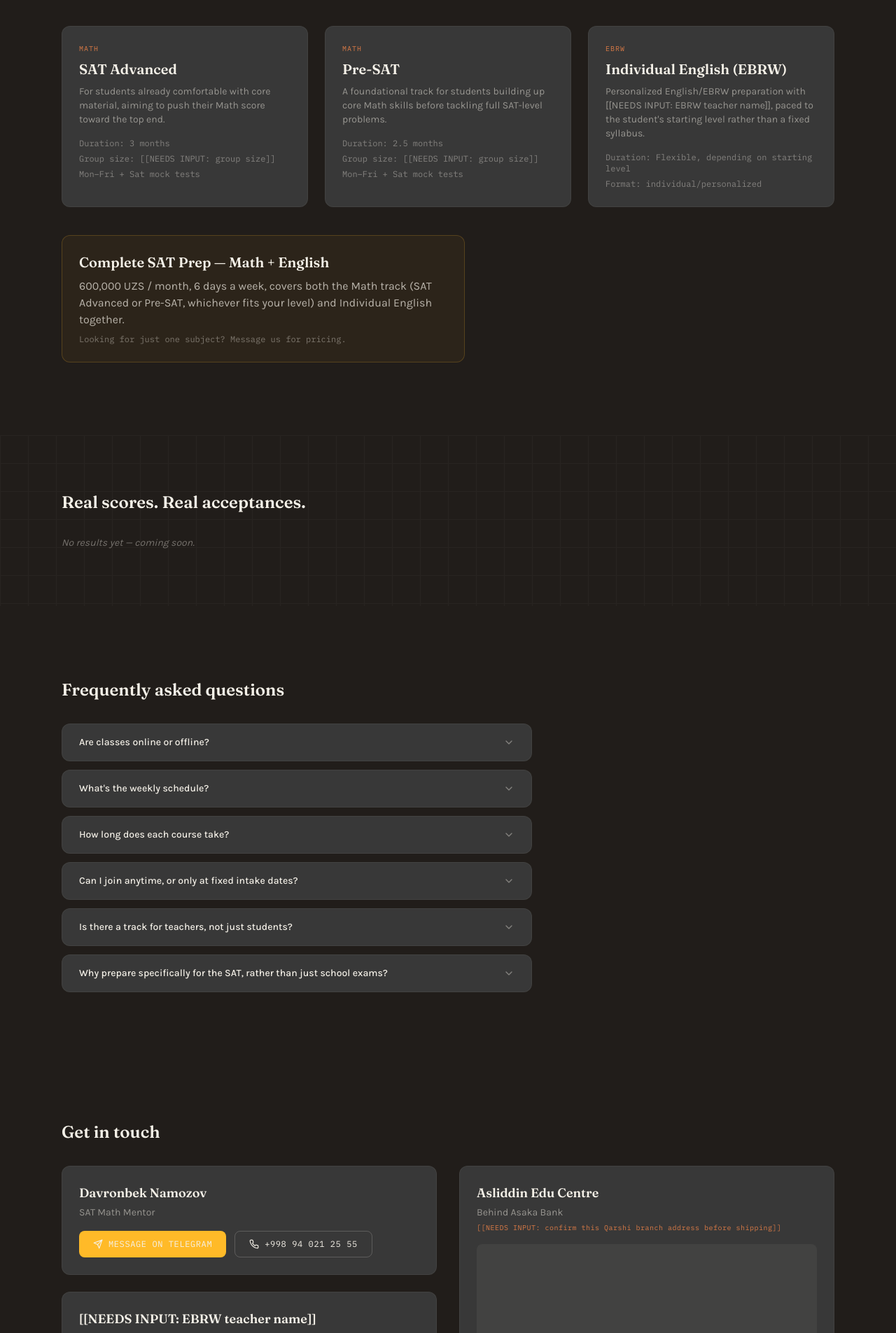
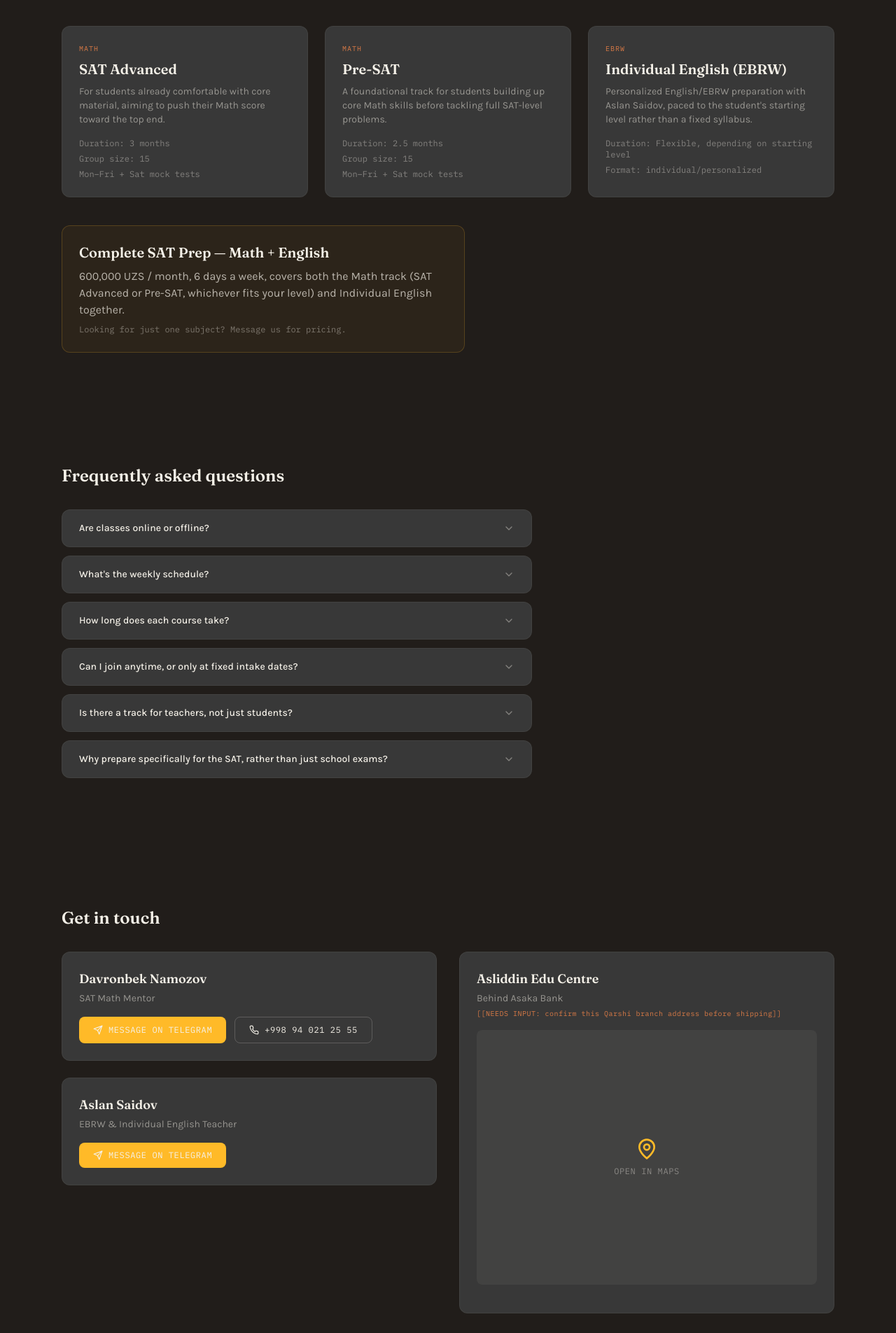
Before and after one commit to asadbektillayev7-byte/SAT-math-website, a Next.js app: page /en/courses in a window 1280 px wide. Shown: the part 706-2611 px from the top of the page at 70% size. Built offline with nearby package versions, Linux system fonts and the light colour scheme; no server answers.

Commit message:
Round 2 fixes: standalone results page, sheets parser fix, Aslan Saidov, group sizes, Uzbek corrections

```diff
--- a/app/[locale]/courses/courses-content.tsx
+++ b/app/[locale]/courses/courses-content.tsx
@@ -4,18 +4,15 @@ import { useState } from "react";
 import Link from "next/link";
 import { Send, MapPin } from "lucide-react";
 import AudienceToggle from "@/components/audience-toggle";
-import ResultsGridClient from "@/components/results-grid-client";
 import FaqSection from "@/components/faq-section";
 import { contacts } from "@/data/contacts";
-import type { StudentResult } from "@/lib/sheets";
 
 type Props = {
   locale: string;
   messages: Record<string, string>;
-  results: StudentResult[];
 };
 
-export default function CoursesContent({ locale, messages, results }: Props) {
+export default function CoursesContent({ locale, messages }: Props) {
   const [audience, setAudience] = useState<"students" | "teachers">("students");
 
   return (
@@ -25,7 +22,6 @@ export default function CoursesContent({ locale, messages, results }: Props) {
         <div className="max-w-6xl mx-auto px-6 py-3 flex items-center gap-6 overflow-x-auto">
           {[
             { id: "courses-intro", label: messages.subnavCourses },
-            { id: "results", label: messages.subnavResults },
             { id: "faq", label: messages.subnavFaq },
             { id: "contact", label: messages.subnavContact },
           ].map((item) => (
@@ -115,7 +111,7 @@ export default function CoursesContent({ locale, messages, results }: Props) {
                 </p>
                 <div className="space-y-1.5 font-mono text-xs text-ink/40">
                   <p>Duration: {messages.satAdvancedDuration}</p>
-                  <p>Group size: [[NEEDS INPUT: group size]]</p>
+                  <p>Group size: 15</p>
                   <p>Mon–Fri + Sat mock tests</p>
                 </div>
               </div>
@@ -135,7 +131,7 @@ export default function CoursesContent({ locale, messages, results }: Props) {
                 </p>
                 <div className="space-y-1.5 font-mono text-xs text-ink/40">
                   <p>Duration: {messages.preSatDuration}</p>
-                  <p>Group size: [[NEEDS INPUT: group size]]</p>
+                  <p>Group size: 15</p>
                   <p>Mon–Fri + Sat mock tests</p>
                 </div>
               </div>
@@ -191,35 +187,12 @@ export default function CoursesContent({ locale, messages, results }: Props) {
               <p>Duration: {messages.teachersMathDuration}</p>
               <p>Mon–Fri regular lessons + Saturday mock-test practice, 6 days/week</p>
               <p>Session: 2–2.5 hours</p>
-              <p>Group size: [[NEEDS INPUT: group size]]</p>
+              <p>Group size: 10</p>
               <p className="text-gold font-semibold">350,000 UZS / month</p>
             </div>
           </div>
         )}
       </section>
-
-      {/* Torn divider */}
-      <div className="torn-divider" />
-
-      {/* Student Results */}
-      <section id="results" className="py-20 relative">
-        <div className="absolute inset-0 bg-grid" />
-        <div className="max-w-6xl mx-auto px-6 relative z-10">
-          <h2 className="font-heading text-2xl font-semibold text-ink mb-8">
-            {messages.resultsHeadline}
-          </h2>
-          {results.length === 0 ? (
-            <p className="font-body text-sm text-ink/40 italic">
-              {messages.resultsEmpty}
-            </p>
-          ) : (
-            <ResultsGridClient results={results} />
-          )}
-        </div>
-      </section>
-
-      {/* Torn divider */}
-      <div className="torn-divider" />
 
       {/* FAQ */}
       <section id="faq" className="max-w-6xl mx-auto px-6 py-20">
@@ -280,13 +253,13 @@ function ContactSectionContent({ messages }: { messages: Record<string, string>
 
         <div className="bg-surface rounded-xl border border-ink/5 p-6">
           <h3 className="font-heading text-lg font-semibold text-ink mb-1">
-            {contacts.ebrwTeacher.name}
+            {contacts.aslan.name}
           </h3>
           <p className="font-body text-sm text-ink/50 mb-4">
-            {contacts.ebrwTeacher.title}
+            {contacts.aslan.title}
           </p>
           <a
-            href={contacts.ebrwTeacher.telegram}
+            href={contacts.aslan.telegram}
             target="_blank"
             rel="noopener noreferrer"
             className="inline-flex items-center gap-2 font-mono text-xs tracking-wider uppercase px-5 py-2.5 rounded-lg bg-gold text-ink hover:bg-gold/80 transition-colors"
--- a/app/[locale]/courses/page.tsx
+++ b/app/[locale]/courses/page.tsx
@@ -1,6 +1,5 @@
 import type { Metadata } from "next";
 import CoursesContent from "./courses-content";
-import { fetchStudentResults } from "@/lib/sheets";
 import { getTranslation, getRawMessage } from "@/lib/translations";
 
 type Props = {
@@ -17,14 +16,11 @@ export async function generateMetadata({ params }: Props): Promise<Metadata> {
 
 export default async function CoursesPage({ params }: Props) {
   const { locale } = await params;
-  const results = await fetchStudentResults();
-
   const t = (key: string) => getTranslation(locale, key);
   const raw = (key: string) => getRawMessage(locale, key);
 
   const messages = {
     subnavCourses: t("courses.subnavCourses"),
-    subnavResults: t("courses.subnavResults"),
     subnavFaq: t("courses.subnavFaq"),
     subnavContact: t("courses.subnavContact"),
     introHeading: t("courses.introHeading"),
@@ -52,10 +48,6 @@ export default async function CoursesPage({ params }: Props) {
     teachersMathTitle: t("courses.teachersMath.title"),
     teachersMathDesc: t("courses.teachersMath.description"),
     teachersMathDuration: t("courses.teachersMath.duration"),
-    resultsHeadline: t("courses.resultsHeadline"),
-    resultsEmpty: t("courses.resultsEmpty"),
-    resultsFilterMath: t("courses.resultsFilterMath"),
-    resultsFilterBoth: t("courses.resultsFilterBoth"),
     faqHeading: t("courses.faqHeading"),
     contactHeading: t("courses.contactHeading"),
     contactTelegram: t("courses.contactTelegram"),
@@ -63,5 +55,5 @@ export default async function CoursesPage({ params }: Props) {
     openInMaps: t("courses.openInMaps"),
   };
 
-  return <CoursesContent locale={locale} messages={messages} results={results} />;
+  return <CoursesContent locale={locale} messages={messages} />;
 }
--- a/app/[locale]/page.tsx
+++ b/app/[locale]/page.tsx
@@ -173,7 +173,7 @@ export default async function HomePage({ params }: Props) {
         <StudentResults />
         <div className="mt-8">
           <Link
-            href={`/${locale}/courses#results`}
+            href={`/${locale}/results`}
             className="font-mono text-xs tracking-wider uppercase text-gold hover:text-ink transition-colors"
           >
             {t("home.resultsLink")}
--- a/app/[locale]/teachers/page.tsx
+++ b/app/[locale]/teachers/page.tsx
@@ -92,8 +92,8 @@ export default async function TeachersPage({ params }: Props) {
             <p className="font-mono text-xs tracking-[0.2em] uppercase text-rust mb-3">
               {t("teachers.ebrwHeading")}
             </p>
-            <p className="font-body text-sm text-ink/60 leading-relaxed mb-4">
-              {t("teachers.ebrwDescription")}
+            <p className="font-body text-sm text-ink/60 leading-relaxed mb-6">
+              Aslan Saidov — SAT EBRW va Individual English darslarini olib boradi.
             </p>
             <a
               href="https://t.me/peaceashit"
@@ -107,6 +107,35 @@ export default async function TeachersPage({ params }: Props) {
           </div>
         </div>
       </section>
+
+      <section className="max-w-6xl mx-auto px-6 py-16">
+        <div className="max-w-xl">
+          <p className="font-mono text-xs tracking-[0.2em] uppercase text-rust mb-3">
+            TEACHING THE ENGLISH SIDE
+          </p>
+          <h2 className="font-heading text-2xl font-semibold text-ink mb-2">
+            Aslan Saidov
+          </h2>
+          <p className="font-body text-sm text-ink/60 leading-relaxed mb-4">
+            EBRW & Individual English Teacher — Asliddin Edu Centre
+          </p>
+          <p className="font-body text-base text-ink/70 leading-relaxed mb-6">
+            Aslan Saidov SAT EBRW va Individual English yo'nalishlarida
+            o'quvchilarga individual yondashuv asosida dars beradi.
+            Ingliz tili va o'qish-ko'nikma qismlarida natijaga
+            erishish uchun kerakli strategiyalarni o'rgatadi.
+          </p>
+          <a
+            href="https://t.me/peaceashit"
+            target="_blank"
+            rel="noopener noreferrer"
+            className="inline-flex items-center gap-2 font-mono text-xs tracking-wider uppercase px-5 py-2.5 rounded-lg bg-gold text-ink hover:bg-gold/80 transition-colors"
+          >
+            <Send size={14} />
+            {t("teachers.ebrwCta")}
+          </a>
+        </div>
+      </section>
     </>
   );
 }
--- a/components/header.tsx
+++ b/components/header.tsx
@@ -47,6 +47,12 @@ export default function Header() {
           >
             {t("nav.courses")}
           </Link>
+          <Link
+            href={`/${locale}/results`}
+            className="font-body text-sm text-ink/70 hover:text-ink transition-colors"
+          >
+            {t("nav.results")}
+          </Link>
 
           <div className="flex items-center gap-1 ml-4 pl-4 border-l border-ink/10">
             <Link
--- a/data/contacts.ts
+++ b/data/contacts.ts
@@ -6,9 +6,9 @@ export const contacts = {
     phone: "+998940212555",
     phoneDisplay: "+998 94 021 25 55",
   },
-  ebrwTeacher: {
-    name: "[[NEEDS INPUT: EBRW teacher name]]",
-    title: "Individual English (EBRW)",
+  aslan: {
+    name: "Aslan Saidov",
+    title: "EBRW & Individual English Teacher",
     telegram: "https://t.me/peaceashit",
     phone: null,
   },
--- a/data/courses.ts
+++ b/data/courses.ts
@@ -24,7 +24,7 @@ export const courses: Course[] = [
     descriptionKey: "courses.satAdvanced.description",
     duration: "courses.satAdvanced.duration",
     sessionLength: "2–2.5 hours",
-    groupSize: "[[NEEDS INPUT: group size]]",
+    groupSize: "15",
   },
   {
     id: "pre-sat",
@@ -34,7 +34,7 @@ export const courses: Course[] = [
     descriptionKey: "courses.preSat.description",
     duration: "courses.preSat.duration",
     sessionLength: "2–2.5 hours",
-    groupSize: "[[NEEDS INPUT: group size]]",
+    groupSize: "15",
   },
   {
     id: "individual-english",
@@ -55,7 +55,7 @@ export const courses: Course[] = [
     duration: "courses.teachersMath.duration",
     schedule: "Mon–Fri regular lessons + Saturday mock-test practice, 6 days/week",
     sessionLength: "2–2.5 hours",
-    groupSize: "[[NEEDS INPUT: group size]]",
+    groupSize: "10",
     price: "350,000 UZS / month",
   },
 ];
--- a/messages/en.json
+++ b/messages/en.json
@@ -2,7 +2,8 @@
   "nav": {
     "home": "Home",
     "teachers": "Teachers",
-    "courses": "Courses"
+    "courses": "Courses",
+    "results": "Results"
   },
   "header": {
     "logoAlt": "Asliddin Edu Centre logo"
@@ -47,7 +48,7 @@
     "credentialCertificate": "National Math Certificate: 77.64 — A+",
     "credentialExperience": "4 years teaching Math & SAT",
     "ebrwHeading": "Teaching the English side",
-    "ebrwDescription": "SAT EBRW and Individual English classes are taught by [[NEEDS INPUT: EBRW teacher's name — only the Telegram handle @peaceashit was given, no name on file]].",
+    "ebrwDescription": "SAT EBRW and Individual English classes are taught by Aslan Saidov.",
     "ebrwCta": "Message on Telegram"
   },
   "courses": {
@@ -82,7 +83,7 @@
     },
     "individualEnglish": {
       "title": "Individual English (EBRW)",
-      "description": "Personalized English/EBRW preparation with [[NEEDS INPUT: EBRW teacher name]], paced to the student's starting level rather than a fixed syllabus.",
+      "description": "Personalized English/EBRW preparation with Aslan Saidov, paced to the student's starting level rather than a fixed syllabus.",
       "duration": "Flexible, depending on starting level"
     },
     "teachersMath": {
--- a/messages/uz.json
+++ b/messages/uz.json
@@ -2,7 +2,8 @@
   "nav": {
     "home": "Bosh sahifa",
     "teachers": "O'qituvchilar",
-    "courses": "Kurslar"
+    "courses": "Kurslar",
+    "results": "Natijalar"
   },
   "header": {
     "logoAlt": "Asliddin Edu Centre logotipi"
@@ -25,7 +26,7 @@
     "aboutTeaser": "790/800 shaxsiy SAT Math ko'rsatkichi va A+ darajasidagi Milliy Matematika Sertifikati ortida bitta g‘oya bor — matematikadan qo‘rqish odatda qobiliyatsizlik emas, bu bosim ostida tezlik muammosi va buni mashq qildirish mumkin.",
     "aboutLink": "Davronbek haqida batafsil →",
     "whySatHeadline": "SAT faqat xorijda o‘qish uchun emas.",
-    "whySatBody": "2025-yilgi Vazirlar Mahkamasi qaroriga ko‘ra, SAT dan <link>1200 yoki undan yuqori</link> ball olgan O‘zbekiston abituriyentlari qo‘shimcha davlat granti asosida universitetga qabul qilinadi — to‘rt yillik bakalavriat uchun to‘liq kontrakt mahalliy oliygohlarda.",
+    "whySatBody": "2025-yilgi Vazirlar Mahkamasi qaroriga ko‘ra, SAT dan <link>1200 yoki undan yuqori</link> ball olgan O‘zbekiston abituriyentlari qo‘shimcha davlat granti asosida universitetga qabul qilinadi — to‘rt yillik bakalavriat uchun to‘liq grant mahalliy oliygohlarda.",
     "whySatLink": "Kurs tafsilotlari →",
     "whySatUrl": "https://infoedu.uz/sat-1200-olganlar-qanday-talaba-boladi",
     "courseTeaserHeading": "Kurs yo‘nalishlari",
@@ -47,7 +48,7 @@
     "credentialCertificate": "Milliy Matematika Sertifikati: 77.64 — A+",
     "credentialExperience": "4 yil Math va SAT o‘qituvchisi",
     "ebrwHeading": "Ingliz tili yo‘nalishi",
-    "ebrwDescription": "SAT EBRW va Individual English darslarini [[NEEDS INPUT: EBRW teacher's name — only the Telegram handle @peaceashit was given, no name on file]] olib boradi.",
+    "ebrwDescription": "SAT EBRW va Individual English darslarini Aslan Saidov olib boradi.",
     "ebrwCta": "Telegram orqali yozing"
   },
   "courses": {
@@ -59,7 +60,7 @@
     "subnavContact": "Aloqa",
     "introHeading": "Nega SAT?",
     "forStudentsHeading": "Talabalar uchun",
-    "forStudentsBody": "SAT dan <link>1200 yoki undan yuqori</link> ball oling (maksimalning 75%) va O‘zbekiston Vazirlar Mahkamasining 578-son qaroriga (2025) asosan, qo‘shimcha davlat granti bilan oliy o‘quv yurtiga qabul qilinish huquqiga ega bo‘lasiz — mahalliy universitetlarda to‘rt yillik bakalavriat uchun to‘liq kontrakt qoplanadi. SAT ballari xorijiy universitetlarda ham eshiklarni ochadi.",
+    "forStudentsBody": "SAT dan <link>1200 yoki undan yuqori</link> ball oling (maksimalning 75%) va O‘zbekiston Vazirlar Mahkamasining 578-son qaroriga (2025) asosan, qo‘shimcha davlat granti bilan oliy o‘quv yurtiga qabul qilinish huquqiga ega bo‘lasiz — mahalliy universitetlarda to‘rt yillik bakalavriat uchun to‘liq grant qoplanadi. SAT ballari xorijiy universitetlarda ham eshiklarni ochadi.",
     "forStudentsUrl": "https://infoedu.uz/sat-1200-olganlar-qanday-talaba-boladi",
     "forTeachersHeading": "O‘qituvchilar uchun",
     "forTeachersBody": "O‘zbekiston o‘qituvchilarini attestatsiya qilish tizimi milliy imtihonda 86 va undan yuqori ball olgan pedagoglarga <link>70% ish haqi oshirilishini</link> taqdim etadi. SAT darajasidagi matematik bilimlar aynan shu natijaga erishish uchun eng kerakli tayyorlovdir.",
@@ -82,7 +83,7 @@
     },
     "individualEnglish": {
       "title": "Individual English (EBRW)",
-      "description": "[[NEEDS INPUT: EBRW teacher name]] bilan shaxsiy ingliz tili/EBRW tayyorlovi, o‘quvchining boshlang‘ich darajasiga moslashtirilgan.",
+      "description": "Aslan Saidov bilan shaxsiy ingliz tili/EBRW tayyorlovi, o‘quvchining boshlang‘ich darajasiga moslashtirilgan.",
       "duration": "Moslashuvchan, boshlang‘ich darajaga qarab"
     },
     "teachersMath": {
@@ -118,7 +119,7 @@
       },
       {
         "q": "Nega aynan SAT ga tayyorlanish kerak, oddiy maktab imtihonlariga emas?",
-        "a": "Xorijda o‘qish imkoniyatidan tashqari, SAT dan 1200 yoki undan yuqori ball olgan O‘zbekiston talabalari mahalliy oliygohlarda to‘rt yillik bakalavriat uchun to‘liq kontraktni qoplaydigan qo‘shimcha davlat grantiga ega bo‘lishadi."
+        "a": "Xorijda o‘qish imkoniyatidan tashqari, SAT dan 1200 yoki undan yuqori ball olgan O‘zbekiston talabalari mahalliy oliygohlarda to‘rt yillik bakalavriat uchun to‘liq grantni qoplaydigan qo‘shimcha davlat grantiga ega bo‘lishadi."
       }
     ],
     "contactHeading": "Aloqa",
```
Also changed, not shown: app/[locale]/results/page.tsx (added, +30 -0 lines), components/hero-portrait.tsx (+11 -23 lines), lib/sheets.ts (+7 -7 lines).
